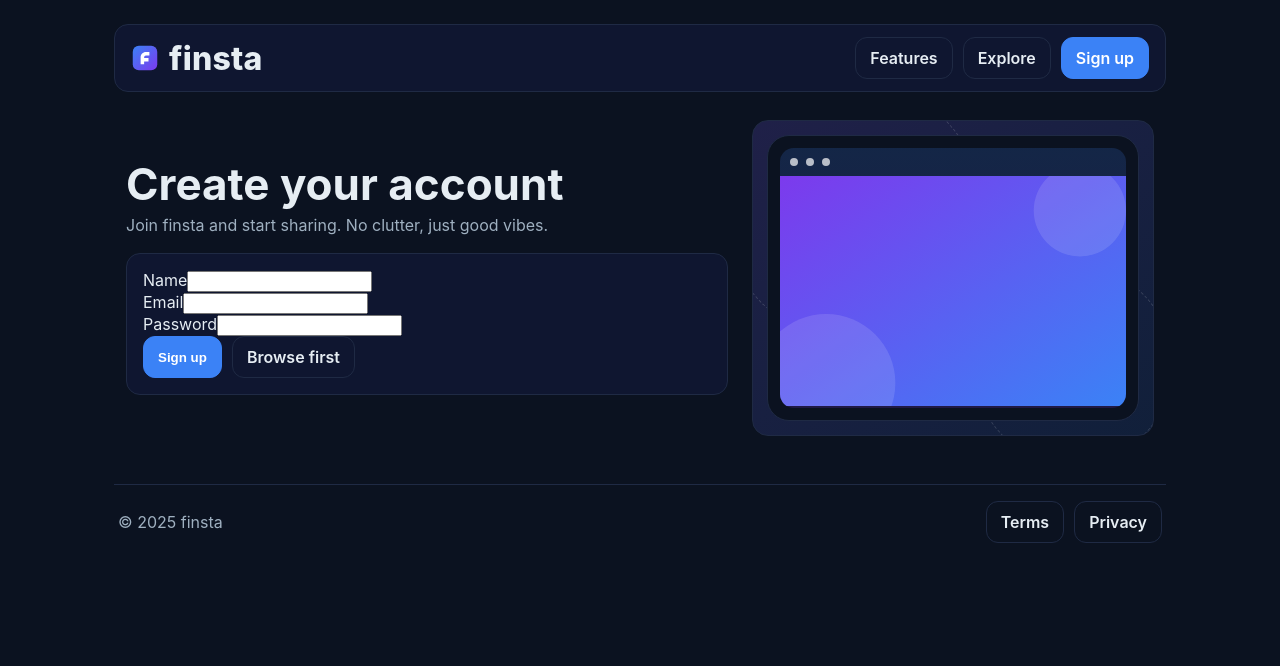
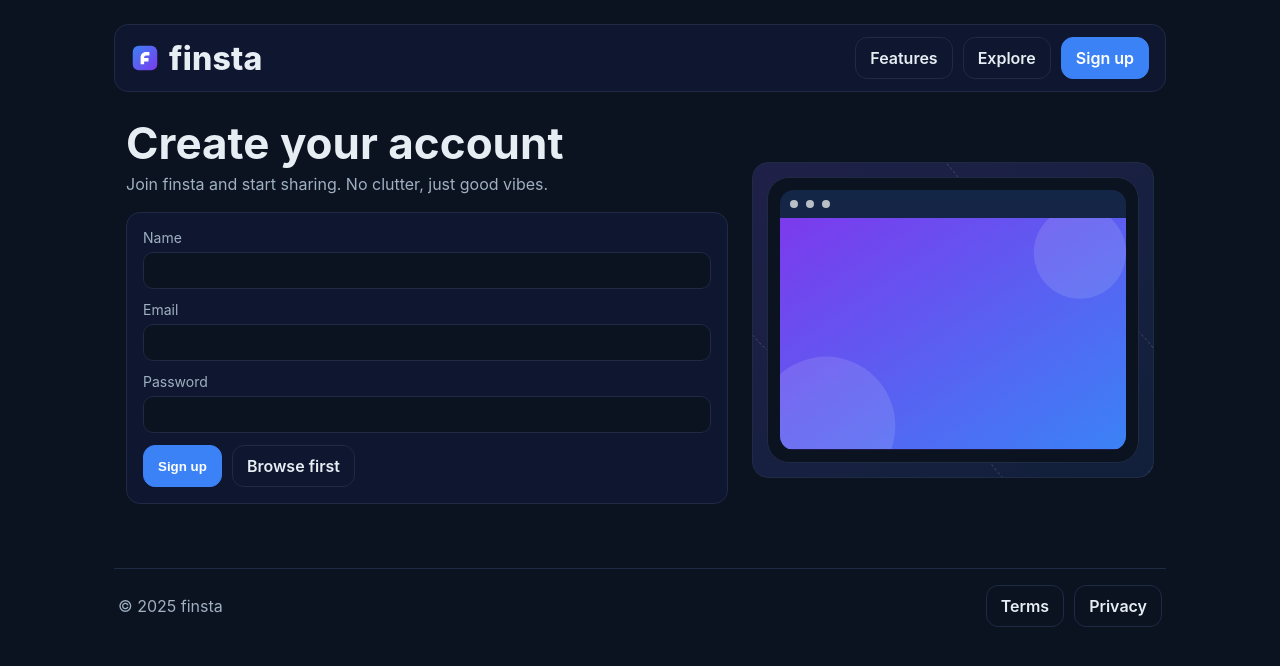
Before and after one commit to Crystnade/Techathon-6.0, a Next.js app: page /signup in a window 1280 px wide. Shown: the top 666 px of the page. Built offline with nearby package versions, Linux system fonts and the light colour scheme.

Commit message:
Add form field styles
cgen-e5e0a3acc3c64af9b7c4dd5dddb0ad33

```diff
--- a/app/globals.css
+++ b/app/globals.css
@@ -52,6 +52,12 @@ body{margin:0;font-family:-apple-system,BlinkMacSystemFont,Segoe UI,Roboto,Helve
 
 .footer{margin:20px 0;border-top:1px solid var(--border);padding:16px 4px;color:var(--muted);display:flex;align-items:center;justify-content:space-between}
 
+.form{display:grid;gap:12px;margin:16px 0}
+.field{display:grid;gap:6px}
+.label{color:var(--muted);font-size:14px}
+.input{padding:10px 12px;border:1px solid var(--border);border-radius:10px;background:var(--bg);color:var(--text)}
+.input:focus{outline:2px solid var(--accent);outline-offset:2px}
+
 @media (max-width: 600px){
   .site-container{padding:16px}
   .hero{grid-template-columns:1fr}
```
